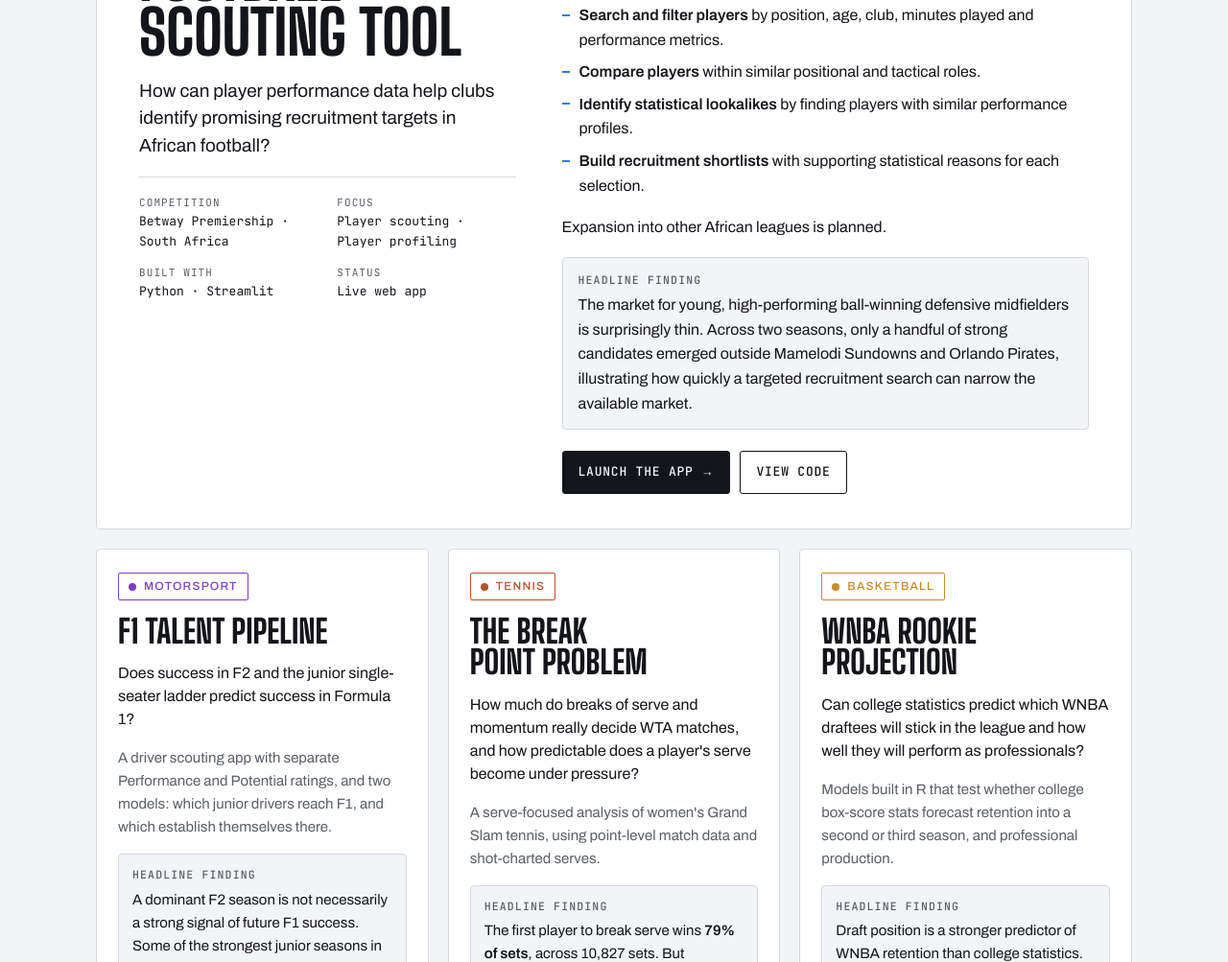
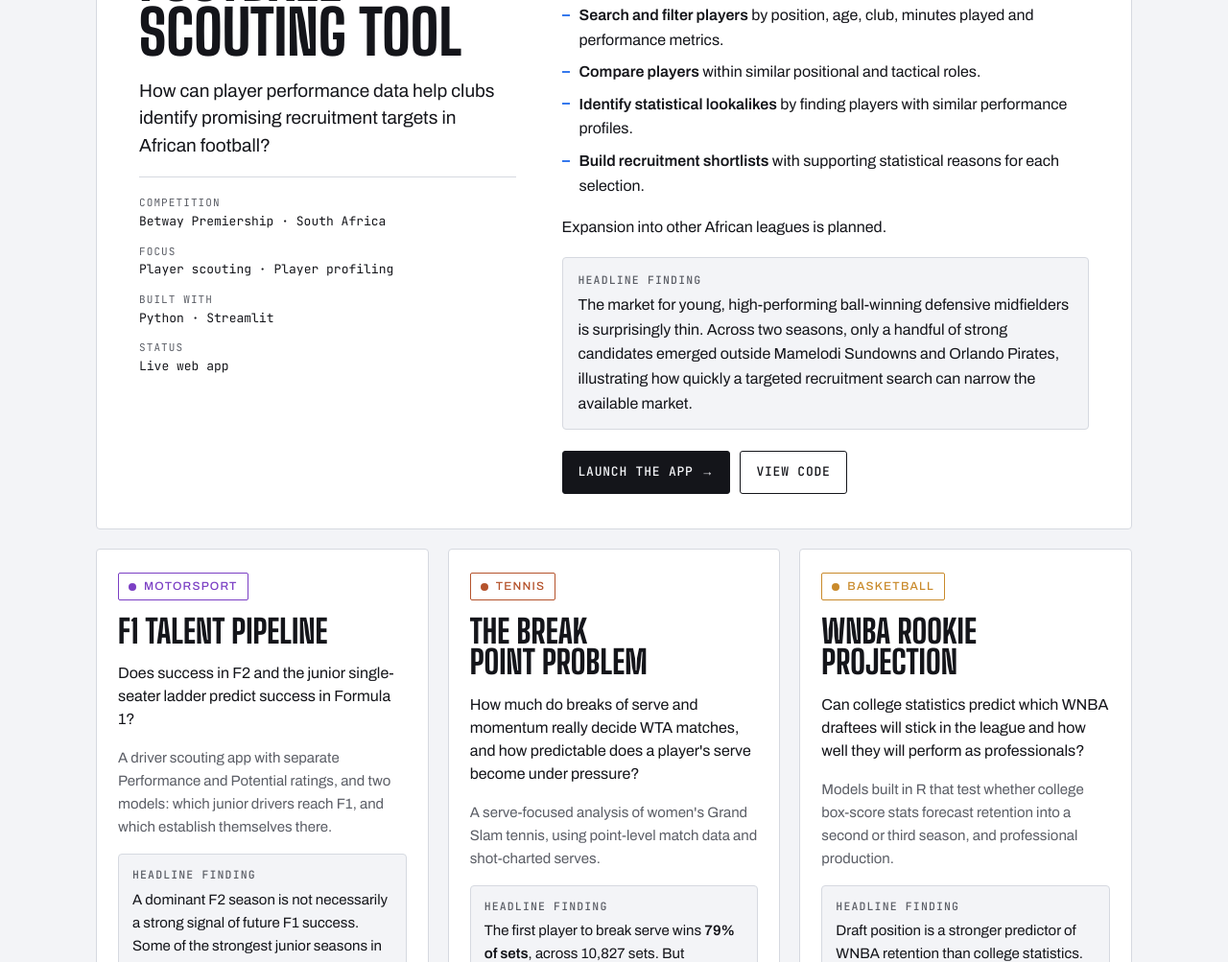
Before and after one commit to thandovelempini/thandovelempini.github.io-, a plain HTML site: page index.html in a window 1280 px wide. Shown: the part 1073-2076 px from the top of the page at 96% size. Drawn offline with Linux system fonts and the light colour scheme.

Commit message:
Add files via upload

```diff
--- a/index.html
+++ b/index.html
@@ -160,7 +160,8 @@ h3 { font-family: var(--f-display); font-weight: 800; text-transform: uppercase;
 .featured .body p, .featured .features, .featured .finding, .featured .q { max-width: none; }
 .featured .features { grid-template-columns: minmax(0, 1fr); gap: 8px; }
 .featured .meta { padding-top: 18px; border-top: 1px solid var(--line); }
-.featured .meta dl { grid-template-columns: repeat(2, minmax(0, 1fr)); gap: 14px 20px; }
+.featured .meta dl { grid-template-columns: minmax(0, 1fr); gap: 12px; }
+.meta dd span { white-space: nowrap; }
 
 /* Project grid */
 .grid { display: grid; grid-template-columns: repeat(3, minmax(0, 1fr)); gap: 20px; margin-top: 20px; }
@@ -232,9 +233,9 @@ footer small { font-family: var(--f-mono); font-size: 12px; color: var(--muted);
         <p class="q">How can player performance data help clubs identify promising recruitment targets in African football?</p>
         <div class="meta">
           <dl>
-            <div><dt>Competition</dt><dd>Betway Premiership · South Africa</dd></div>
-            <div><dt>Focus</dt><dd>Player scouting · Player profiling</dd></div>
-            <div><dt>Built with</dt><dd>Python · Streamlit</dd></div>
+            <div><dt>Competition</dt><dd><span>Betway Premiership</span> <span>· South Africa</span></dd></div>
+            <div><dt>Focus</dt><dd><span>Player scouting</span> <span>· Player profiling</span></dd></div>
+            <div><dt>Built with</dt><dd><span>Python</span> <span>· Streamlit</span></dd></div>
             <div><dt>Status</dt><dd>Live web app</dd></div>
           </dl>
         </div>
```
